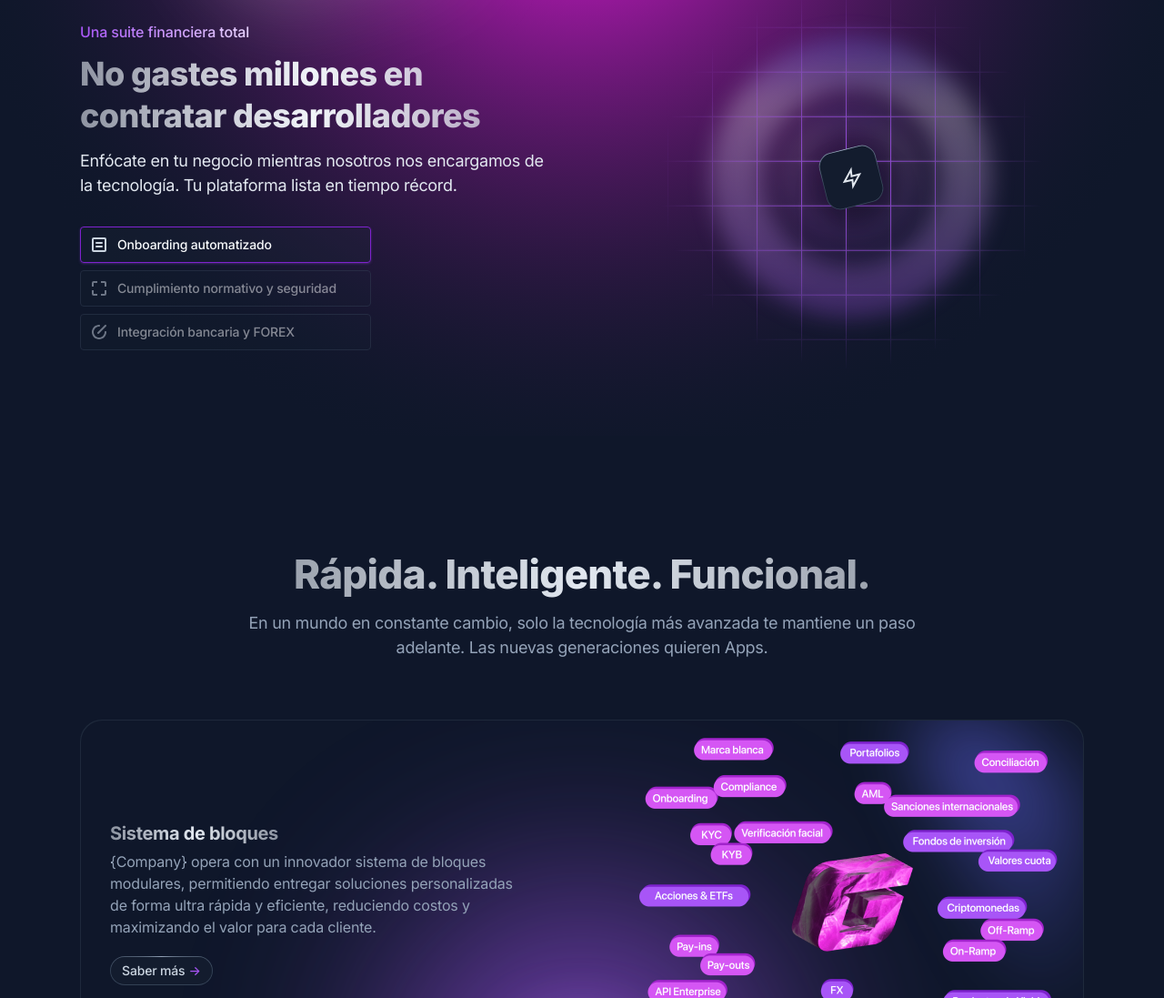
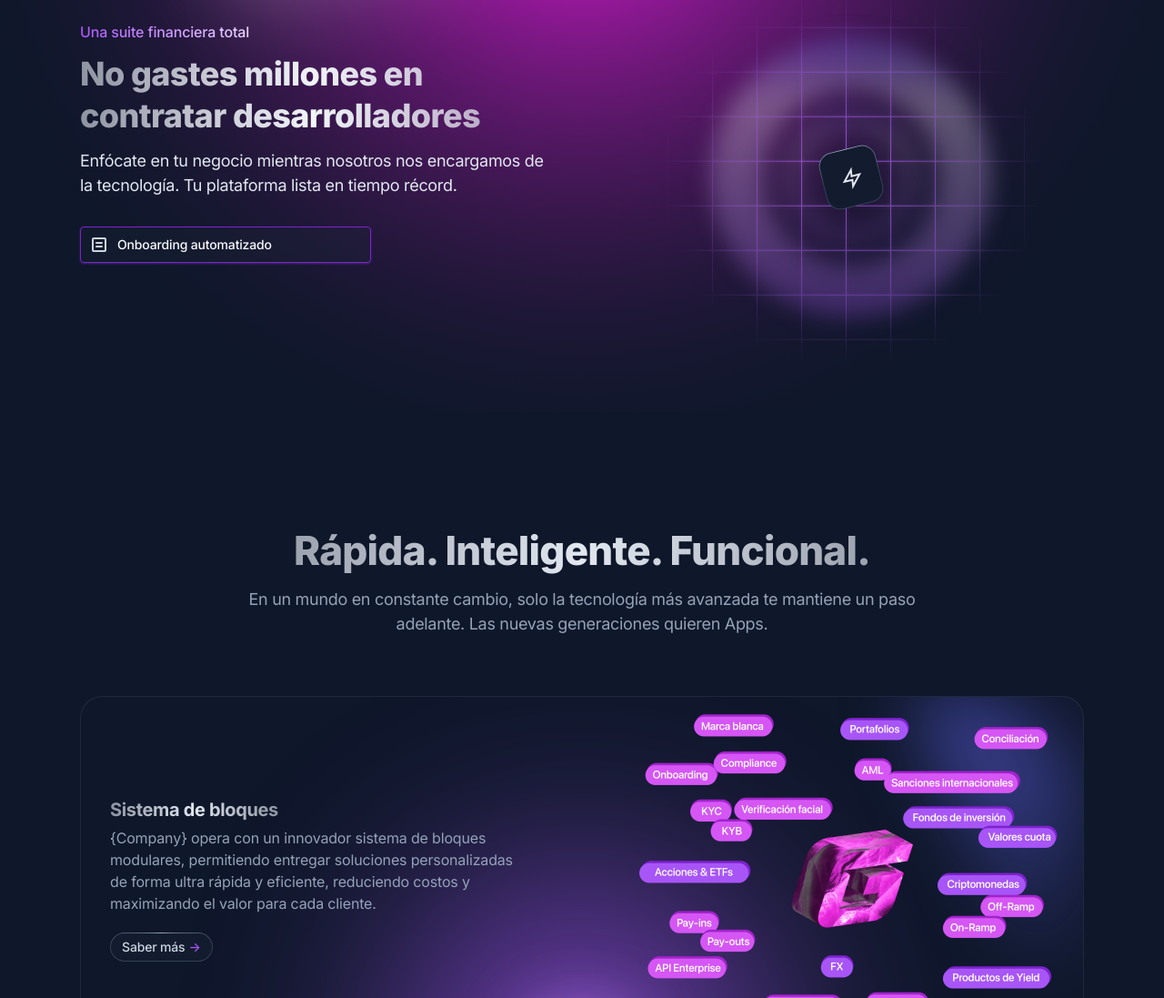
Before and after one commit to ervinjahic65/AFG, a plain HTML site: page index.html in a window 1280 px wide. Shown: the part 813-1910 px from the top of the page at 91% size. Drawn offline with Linux system fonts and the light colour scheme; a script that the page names is missing.

Commit message:
remove some items

```diff
--- a/index.html
+++ b/index.html
@@ -72,18 +72,6 @@
                                                     <path d="M14 0a2 2 0 0 1 2 2v12a2 2 0 0 1-2 2H2a2 2 0 0 1-2-2V2a2 2 0 0 1 2-2h12Zm0 14V2H2v12h12Zm-3-7H5a1 1 0 1 1 0-2h6a1 1 0 0 1 0 2Zm0 4H5a1 1 0 0 1 0-2h6a1 1 0 0 1 0 2Z"></path>
                                                 </svg>
                                                 <span>Onboarding automatizado</span>
-                                            </button>
-                                            <button class="flex items-center text-sm font-medium text-slate-50 rounded border bg-slate-800/25 w-full px-3 py-2 transition duration-150 ease-in-out hover:opacity-100 border-slate-700 opacity-50">
-                                                <svg class="shrink-0 fill-slate-300 mr-3" xmlns="http://www.w3.org/2000/svg" width="16" height="16">
-                                                    <path d="M2 6H0V2a2 2 0 0 1 2-2h4v2H2v4ZM16 6h-2V2h-4V0h4a2 2 0 0 1 2 2v4ZM14 16h-4v-2h4v-4h2v4a2 2 0 0 1-2 2ZM6 16H2a2 2 0 0 1-2-2v-4h2v4h4v2Z"></path>
-                                                </svg>
-                                                <span>Cumplimiento normativo y seguridad</span>
-                                            </button>
-                                            <button class="flex items-center text-sm font-medium text-slate-50 rounded border bg-slate-800/25 w-full px-3 py-2 transition duration-150 ease-in-out hover:opacity-100 border-slate-700 opacity-50">
-                                                <svg class="shrink-0 fill-slate-300 mr-3" xmlns="http://www.w3.org/2000/svg" width="16" height="16">
-                                                    <path d="M14.3.3c.4-.4 1-.4 1.4 0 .4.4.4 1 0 1.4l-8 8c-.2.2-.4.3-.7.3-.3 0-.5-.1-.7-.3-.4-.4-.4-1 0-1.4l8-8ZM15 7c.6 0 1 .4 1 1 0 4.4-3.6 8-8 8s-8-3.6-8-8 3.6-8 8-8c.6 0 1 .4 1 1s-.4 1-1 1C4.7 2 2 4.7 2 8s2.7 6 6 6 6-2.7 6-6c0-.6.4-1 1-1Z"></path>
-                                                </svg>
-                                                <span>Integración bancaria y FOREX</span>
                                             </button>
                                         </div>
                                     </div>
```
